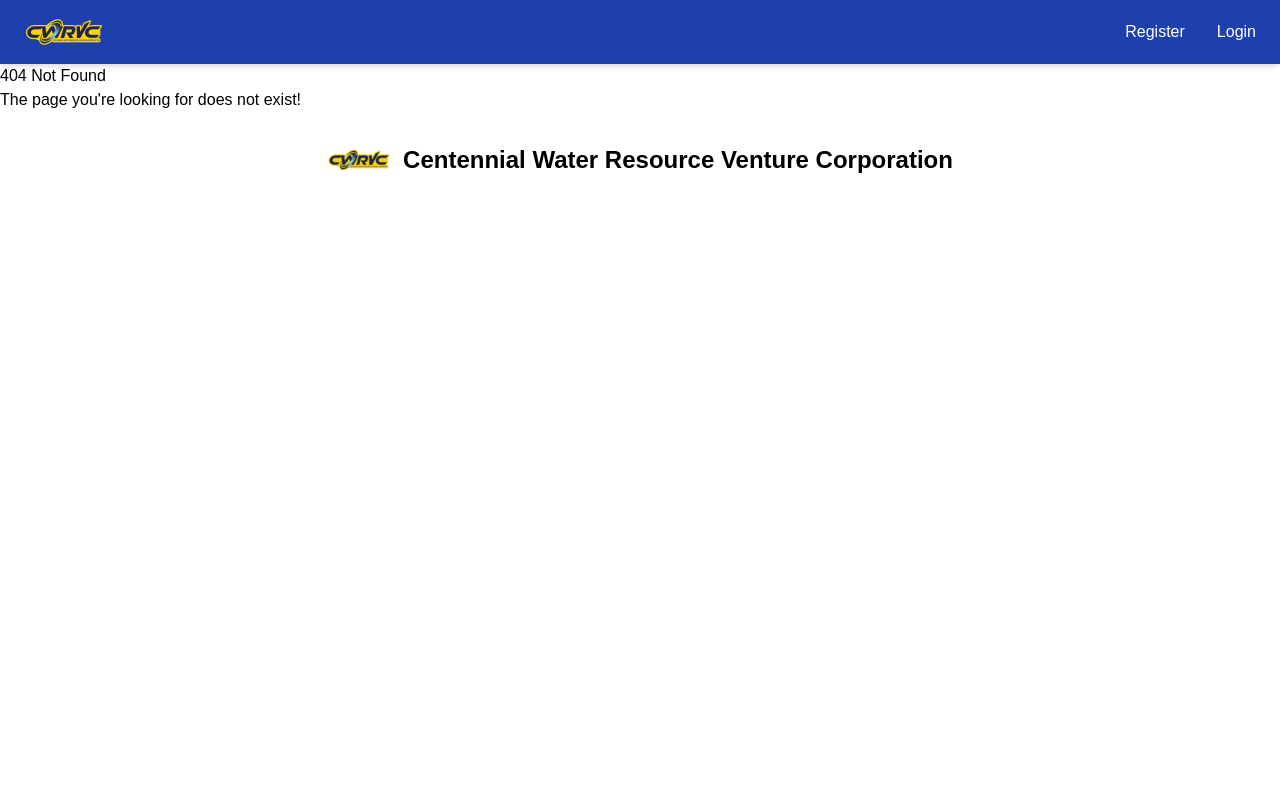
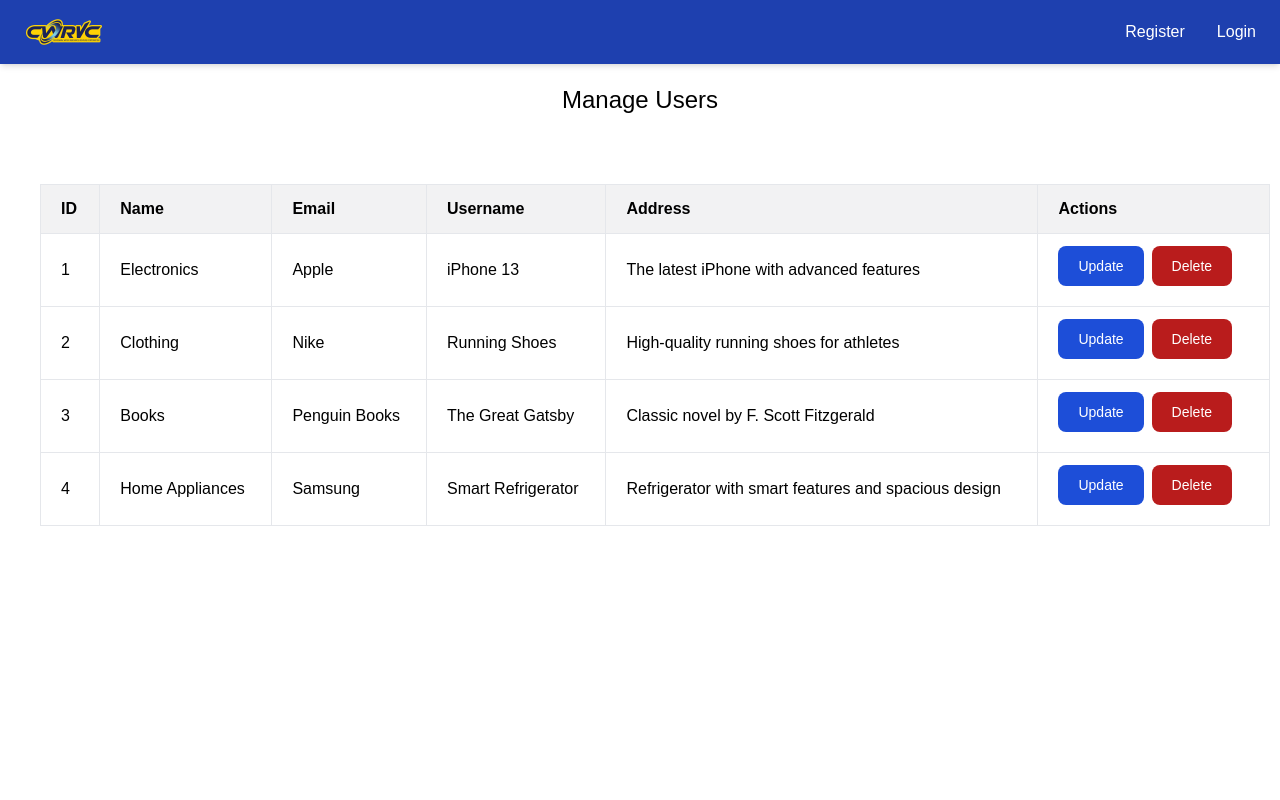
Before and after one commit to Mewguel/water-billing-system, a React (Vite) app in the folder frontend/: page /manageuser in a window 1280 px wide. Shown: the top 800 px of the page. Built offline with nearby package versions, Linux system fonts and the light colour scheme; no server answers.

Commit message:
[Update] Dynamic Table and Management for Bills and User  (#14)
* [Update] Added Manage User and Manage Bills

* [Update] Dynamic Table and Management for Bills and User

[Test] Added hardcoded test

```diff
--- a/frontend/src/App.jsx
+++ b/frontend/src/App.jsx
@@ -10,11 +10,13 @@
 import Profile from "./pages/Profile";
 import Payment from "./pages/Payment";
 import PaymentSuccess from "./pages/PaymentSuccess";
+import ManageUser from "./pages/Admin/ManageUser";
 
 // components
 import ProtectedRoute from "./components/ProtectedRoute";
 import Navbar from "./components/Navbar";
 import Footer from "./components/Footer";
+import ManageBills from "./pages/Admin/ManageBills";
 
 const Logout = () => {
   localStorage.clear();
@@ -47,6 +49,11 @@
           <Route path="/profile" element={<Profile />} />
           <Route path="/payment" element={<Payment />} />
           <Route path="/paymentsuccess" element={<PaymentSuccess />} />
+
+          {/* Admin Protected Routes */}
+          <Route path="/manageuser" element={<ManageUser />} />
+          <Route path="/managebills" element={<ManageBills />} />
+
           <Route path="*" element={<NotFound />} />
         </Routes>
         <Footer />
--- a/frontend/src/components/Navbar.jsx
+++ b/frontend/src/components/Navbar.jsx
@@ -14,7 +14,7 @@
   }, [location.pathname]);
 
   return (
-    <nav className="container sticky top-0 z-50 shadow-md bg-blue-800 px-6 py-3">
+    <nav className="sticky top-0 z-50 shadow-md bg-blue-800 px-6 py-3">
       <div className="flex items-center justify-between">
         <div className="text-white font-bold text-xl">
           <a href="#">
--- /dev/null
+++ b/frontend/src/components/Table.jsx
@@ -0,0 +1,52 @@
+import React from "react";
+// todo::add pagination
+
+const Table = ({ data, columns }) => {
+  const formattedDate = new Date().toLocaleDateString("en-US");
+
+  return (
+    <div className="min-h-screen h-full bg-white p-10">
+      <div className="lg:min-w-[1022px] xl:min-w-[1230px] 2xl:min-w-[1530px]">
+        <div className="flex items-center justify-center">
+          <table className="sm:inline-table w-full flex flex-row sm:bg-white  overflow-hidden ">
+            <thead className="text-black">
+              <tr
+                className={`bg-[#222E3A]/[6%] flex flex-col sm:table-row rounded-l-lg sm:rounded-none mb-2 sm:mb-0`}
+              >
+                {columns?.map((column, index) => (
+                  <th
+                    className="py-3 px-5 text-left border border-t rounded-bl-lg sm:rounded-none"
+                    key={index}
+                  >
+                    {column.header}
+                  </th>
+                ))}
+              </tr>
+            </thead>
+
+            <tbody>
+              {data.map((item, index) => (
+                <tr
+                  key={index}
+                  className="flex flex-col sm:table-row mb-2 sm:mb-0"
+                >
+                  {columns.map((column, colIndex) => (
+                    <td
+                      key={colIndex}
+                      className="border hover:bg-[#222E3A]/[6%] hover:sm:bg-transparent py-3 px-5"
+                    >
+                      {column.render
+                        ? column.render(item[column.accessor], item)
+                        : item[column.accessor]}
+                    </td>
+                  ))}
+                </tr>
+              ))}
+            </tbody>
+          </table>
+        </div>
+      </div>
+    </div>
+  );
+};
+export default Table;
--- /dev/null
+++ b/frontend/src/pages/Admin/ManageBills.jsx
@@ -0,0 +1,106 @@
+import React, { useEffect, useState } from "react";
+import Table from "../../components/Table";
+
+// TEST ONLY DELETE LATER
+const bills = [
+  {
+    id: 1,
+    AccountHolder: "Electronics",
+    AccountNumber: "Apple",
+    BillingDate: "iPhone 13",
+    UploadedReceipt: "The latest iPhone with advanced features",
+    AmountDue: 999,
+  },
+  {
+    id: 2,
+    AccountHolder: "Clothing",
+    AccountNumber: "Nike",
+    BillingDate: "Running Shoes",
+    UploadedReceipt: "High-quality running shoes for athletes",
+    AmountDue: 89,
+  },
+  {
+    id: 3,
+    AccountHolder: "Books",
+    AccountNumber: "Penguin Books",
+    BillingDate: "The Great Gatsby",
+    UploadedReceipt: "Classic novel by F. Scott Fitzgerald",
+    AmountDue: 12,
+  },
+  {
+    id: 4,
+    AccountHolder: "Home Appliances",
+    AccountNumber: "Samsung",
+    BillingDate: "Smart Refrigerator",
+    UploadedReceipt: "Refrigerator with smart features and spacious design",
+    AmountDue: 14,
+  },
+];
+
+const billColumns = [
+  { header: "ID", accessor: "id" },
+  { header: "Account Holder", accessor: "AccountHolder" },
+  { header: "Account Number", accessor: "AccountNumber" },
+  {
+    header: "Billing Date",
+    accessor: "BillingDate",
+    render: (value) => new Date(value).toLocaleDateString("en-US"),
+  },
+  {
+    header: "Amount Due",
+    accessor: "AmountDue",
+    render: (value) => `₱${value}`,
+  },
+  {
+    header: "Uploaded Receipt",
+    accessor: "UploadedReceipt",
+    render: () => <img alt="Receipt" />,
+  },
+  {
+    header: "Actions",
+    accessor: "actions",
+    render: () => (
+      <>
+        <button
+          type="button"
+          className="text-white bg-blue-700 hover:bg-blue-800 focus:ring-4 focus:ring-blue-300
+              font-medium rounded-lg text-sm px-5 py-2.5 me-2 mb-2
+              dark:bg-blue-600 dark:hover:bg-blue-700
+              focus:outline-none dark:focus:ring-blue-800"
+        >
+          Mark Paid
+        </button>
+        <button
+          type="button"
+          className="focus:outline-none rounded-lg
+              text-white bg-red-700 hover:bg-red-800
+              dark:bg-red-600 dark:hover:bg-red-700 dark:focus:ring-red-900
+              focus:ring-4 focus:ring-red-300
+              font-medium text-sm
+              px-5 py-2.5 me-2 mb-2"
+        >
+          Reject
+        </button>
+      </>
+    ),
+  },
+];
+
+const ManageBills = () => {
+  const [billData, setBillData] = useState([]);
+
+  useEffect(() => {
+    setBillData(bills);
+  }, []);
+
+  return (
+    <>
+      <div className="flex justify-center items-center w-full py-5">
+        <h1 className="text-xl sm:text-2xl font-medium mb-2">Manage Bills</h1>
+      </div>
+      <Table data={billData} columns={billColumns} />
+    </>
+  );
+};
+
+export default ManageBills;
--- /dev/null
+++ b/frontend/src/pages/Admin/ManageUser.jsx
@@ -0,0 +1,95 @@
+import React, { useState, useEffect } from "react";
+import Table from "../../components/Table";
+
+// TEST ONLY DELETE LATER
+const users = [
+  {
+    id: 1,
+    name: "Electronics",
+    email: "Apple",
+    username: "iPhone 13",
+    address: "The latest iPhone with advanced features",
+  },
+  {
+    id: 2,
+    name: "Clothing",
+    email: "Nike",
+    username: "Running Shoes",
+    address: "High-quality running shoes for athletes",
+  },
+  {
+    id: 3,
+    name: "Books",
+    email: "Penguin Books",
+    username: "The Great Gatsby",
+    address: "Classic novel by F. Scott Fitzgerald",
+  },
+  {
+    id: 4,
+    name: "Home Appliances",
+    email: "Samsung",
+    username: "Smart Refrigerator",
+    address: "Refrigerator with smart features and spacious design",
+  },
+];
+
+const userColumns = [
+  { header: "ID", accessor: "id" },
+  { header: "Name", accessor: "name" },
+  { header: "Email", accessor: "email" },
+  {
+    header: "Username",
+    accessor: "username",
+  },
+  {
+    header: "Address",
+    accessor: "address",
+  },
+  {
+    header: "Actions",
+    accessor: "actions",
+    render: () => (
+      <>
+        <button
+          type="button"
+          className="text-white bg-blue-700 hover:bg-blue-800 focus:ring-4 focus:ring-blue-300
+              font-medium rounded-lg text-sm px-5 py-2.5 me-2 mb-2
+              dark:bg-blue-600 dark:hover:bg-blue-700
+              focus:outline-none dark:focus:ring-blue-800"
+        >
+          Update
+        </button>
+        <button
+          type="button"
+          className="focus:outline-none rounded-lg
+              text-white bg-red-700 hover:bg-red-800
+              dark:bg-red-600 dark:hover:bg-red-700 dark:focus:ring-red-900
+              focus:ring-4 focus:ring-red-300
+              font-medium text-sm
+              px-5 py-2.5 me-2 mb-2"
+        >
+          Delete
+        </button>
+      </>
+    ),
+  },
+];
+
+const ManageUser = () => {
+  const [userData, setUserData] = useState([]);
+
+  useEffect(() => {
+    setUserData(users);
+  }, []);
+
+  return (
+    <>
+      <div className="flex justify-center items-center w-full py-5">
+        <h1 className="text-xl sm:text-2xl font-medium mb-2">Manage Users</h1>
+      </div>
+      <Table data={userData} columns={userColumns} />
+    </>
+  );
+};
+
+export default ManageUser;
```
